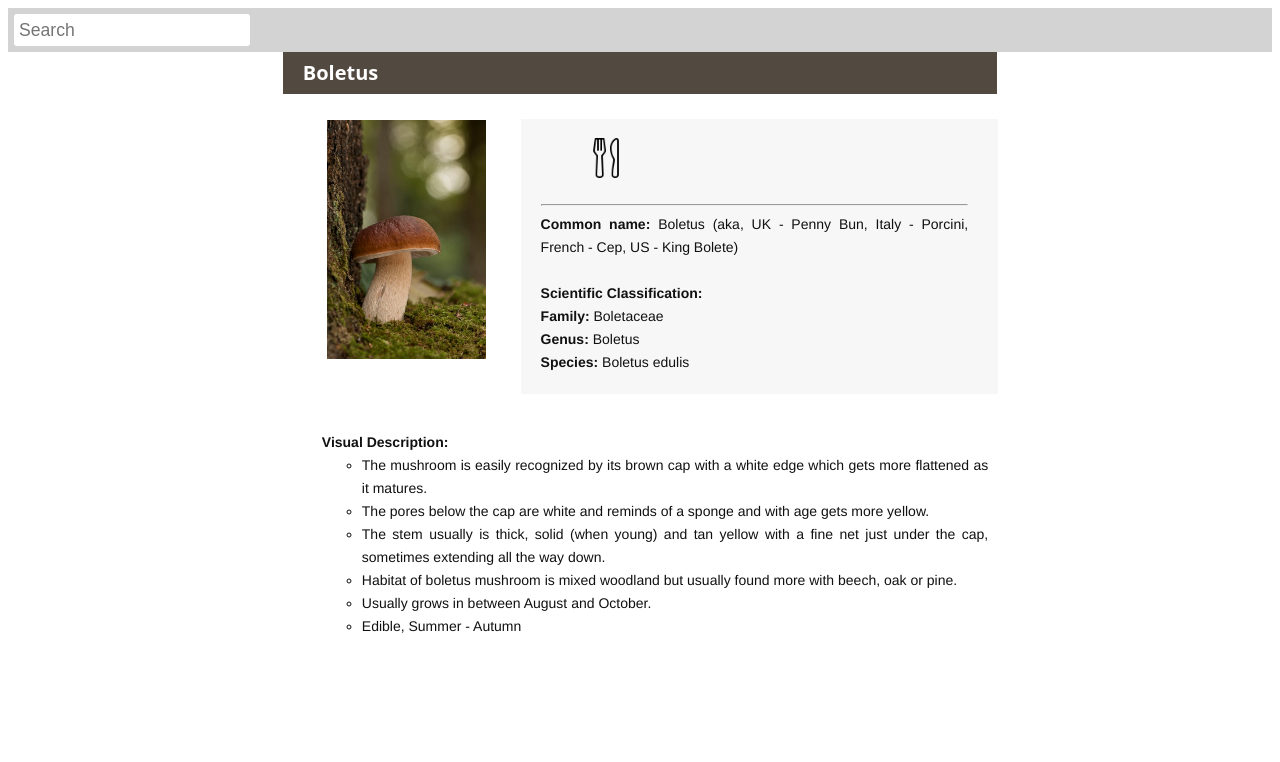
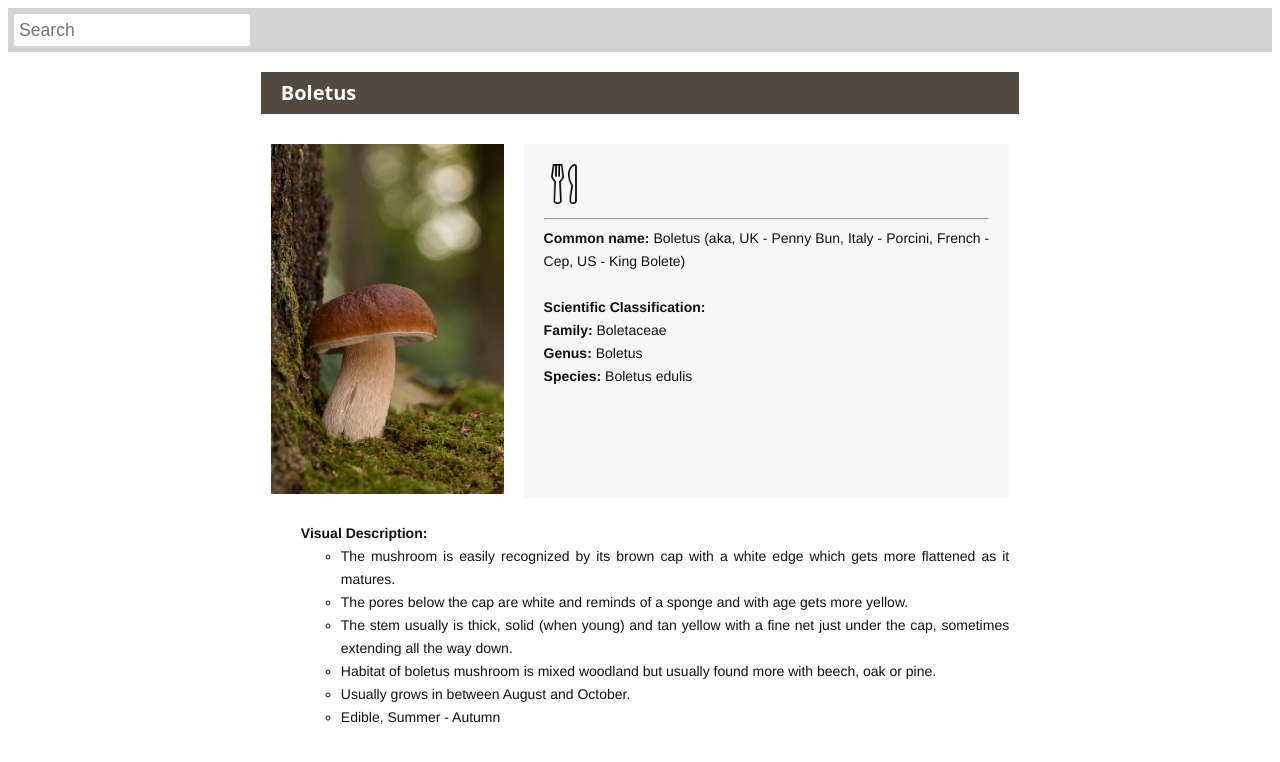
Before and after one commit to math132d/mushroom-ui, an Angular app: page /mushroom/1 in a window 1280 px wide. Shown: the top 762 px of the page. Built offline with nearby package versions, Linux system fonts and the light colour scheme.

Commit message:
Cleaned up margins

```diff
--- a/src/app/app.component.css
+++ b/src/app/app.component.css
@@ -1,3 +1,7 @@
+* {
+    box-sizing: border-box;
+}
+
 html, body{
     padding: 0px;
     margin: 0px;
@@ -6,6 +10,7 @@ html, body{
 .center {
     margin: auto;
     width: 60%;
+    min-width: 600px;
 }
 
 em {
--- a/src/app/mushroom/mushroom.component.css
+++ b/src/app/mushroom/mushroom.component.css
@@ -1,3 +1,7 @@
+figure {
+    margin: 0px;
+}
+
 h1 {
     color: #111;
     font-family: 'Helvetica Neue', sans-serif;
@@ -13,12 +17,14 @@ h3 {
     font-size: 20px;
     font-weight: 300;
     line-height: 32px;
-    margin: 0 22px 2px;
     text-align: left;
     background-color: rgb(82, 73, 64);
     padding: 5px 20px;
 }
 
+.mimg {
+    margin: 10px;
+}
 
 .mtextd {
     color: #111;
@@ -35,16 +41,20 @@ h3 {
     font-family: 'Helvetica Neue', sans-serif;
     font-size: 14px;
     line-height: 23px;
-    margin: 0 0 23px;
     text-align: justify;
     text-justify: inter-word;
-    margin-top: 20px;
+
+    background-color: rgb(247, 247, 247);
+    grid-column: 2/3;
+
+    padding: 20px;
+    margin: 10px;
 }
 
 /* creating grid vvv */
 .grid{
     display: grid;
-    margin: 5px 21px 24px;
+    /* margin: 5px 21px 24px; */
     grid-template-columns: 1fr 2fr;
     grid-template-rows: minmax(200px, auto);
     justify-items: stretch;
@@ -52,24 +62,15 @@ h3 {
 }
 
 .mimg img{
-    min-width:120px;
     width: 100%;
     height: auto;
-    padding: 5px;
     grid-column: 1/2;
     grid-row: 1/3;
-}
-
-.mtextg {
-    background-color: rgb(247, 247, 247);
-    grid-column: 2/3;
-    padding: 0 30px 20px 20px;
 }
 
 .mtextg img{
     width: 40px;
     height: auto;
-    padding: 5px;
 }
 
 .mtextd {
```
